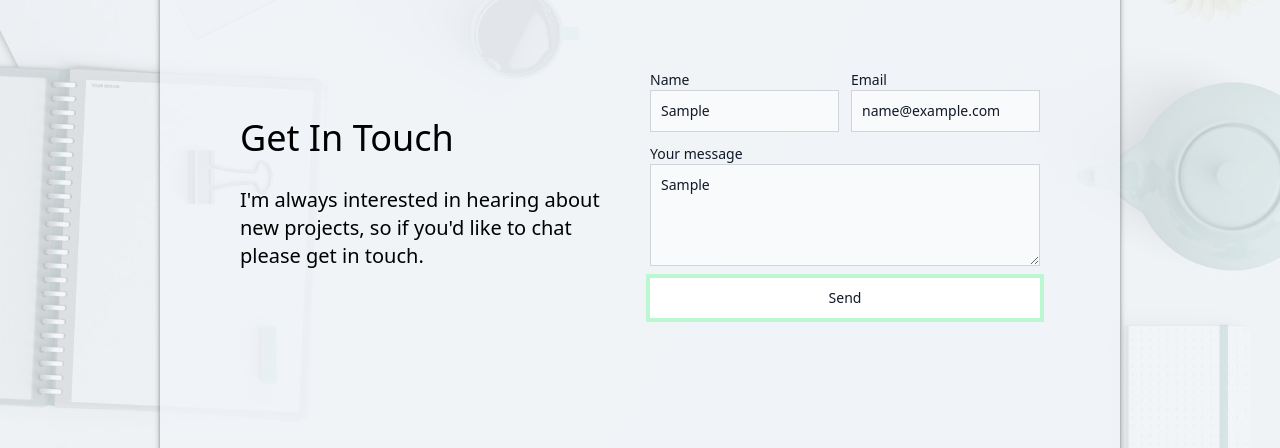
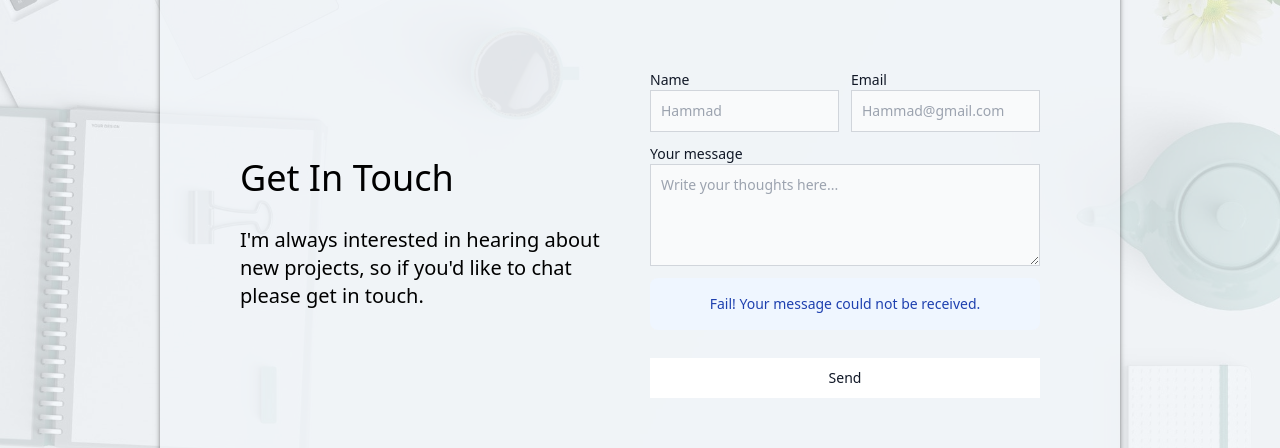
Before and after one commit to hamidazim321/portfolio, a React (Vite) app: page / in a window 1280 px wide. Both pictures are taken after typing "Sample", "name@example.com", "Sample" into the empty fields and a click on the button "Send". Shown: the part 3915-4363 px from the top of the page. Built offline with nearby package versions, Linux system fonts and the light colour scheme; no server answers; some icons are missing.

Commit message:
Handle form loading

```diff
--- a/src/email.js
+++ b/src/email.js
@@ -2,12 +2,13 @@ const public_id = import.meta.env.VITE_PUBLIC_KEY
 const service_id = import.meta.env.VITE_SERVICE_ID
 export const template_id = import.meta.env.VITE_TEMPLATE_ID
 
-export const sendEmail = async(e) => {
-  e.preventDefault()
-  const formData = new FormData(e.target)
+export const sendEmail = async(form) => {
+  const formData = new FormData(form)
   formData.append('service_id', service_id);
   formData.append('template_id', template_id);
   formData.append('user_id', public_id);
+  let status;
+
   try {
     const email = await fetch('https://api.emailjs.com/api/v1.0/email/send-form', {
     method: 'POST',
@@ -15,8 +16,10 @@ export const sendEmail = async(e) => {
     contentType: false,
     processData: false
   })
-  return "Message Sent"
-  }catch {
-    return "Error occured when send your message"
+  status = 200
+  }catch (error) {
+    console.error(error)
+    status = 'fail'
   }
+  return status
 }
--- a/src/pages/Contact.jsx
+++ b/src/pages/Contact.jsx
@@ -1,12 +1,21 @@
-import React, { useEffect } from "react";
 import { FaTwitter, FaLinkedinIn, FaGithub } from "react-icons/fa6";
 import { sendEmail } from "../email";
+import { useState } from "react";
 
 export default function Contact() {
+  const [emailResp, setEmailResp] = useState(null);
+  const [loading, setLoading] = useState(false)
+
+  const handleSubmit = async(e) => {
+    e.preventDefault();
+    e.target.reset()
+    setLoading(true)
+    const response = await sendEmail(e.target);
+    await setEmailResp(response);
+    await setLoading(false)
+  };
   return (
-    <section
-      className="bg-laptop h-full relative bg-no-repeat bg-cover md:bg-cover bg-center bg-fixed dark:bg-slate-600"
-    >
+    <section className="bg-laptop h-full relative bg-no-repeat bg-cover md:bg-cover bg-center bg-fixed dark:bg-slate-600">
       <div className="dark:bg-slate-600/75 bg-slate-100/75 relative z-10 py-20">
         <div
           id="contact"
@@ -23,7 +32,10 @@ export default function Contact() {
               </p>
             </div>
             <div className="flex flex-col w-full md:w-1/2">
-              <form onSubmit={sendEmail} className="flex flex-col gap-3">
+              <form
+                onSubmit={handleSubmit}
+                className="flex flex-col gap-3"
+              >
                 <div className="flex flex-col md:flex-row gap-3">
                   <div>
                     <label
@@ -69,15 +81,34 @@ export default function Contact() {
                     rows="4"
                     className="block p-2.5 w-full text-sm text-gray-900 bg-gray-50 border border-gray-300 focus:ring-green-500 focus:border-green-500 dark:bg-gray-700 dark:border-gray-600 dark:placeholder-gray-400 dark:text-white "
                     placeholder="Write your thoughts here..."
+                    required
                   ></textarea>
                 </div>
-                <div>
-                  <button className="relative w-full inline-flex items-center justify-center  overflow-hidden text-sm font-medium text-gray-900 group bg-gradient-to-br from-green-400 to-blue-600 group-hover:from-green-400 group-hover:to-blue-600 hover:text-white dark:text-white focus:ring-4 focus:outline-none focus:ring-green-200 dark:focus:ring-green-800">
-                    <span className="w-full relative px-5 py-2.5 transition-all ease-in duration-75 bg-transparent md:bg-white dark:bg-gray-900 md:group-hover:bg-opacity-0">
-                      Send
-                    </span>
-                  </button>
-                </div>
+                {emailResp &&
+                  (emailResp == 200 ? (
+                    <div
+                      className="p-4 text-center mb-4 text-sm text-green-800 rounded-lg bg-green-50 dark:bg-gray-800 dark:text-green-400"
+                      role="alert"
+                    >
+                      <span className="font-medium">Success!</span> Your message has been received
+                    </div>
+                  ) : (
+                    <div
+                      class="p-4 text-center mb-4 text-sm text-blue-800 rounded-lg bg-blue-50 dark:bg-gray-800 dark:text-blue-400"
+                      role="alert"
+                    >
+                      <span class="font-medium">Fail!</span> Your message could not be received.
+                    </div>
+                  ))}
+                <button
+                  type="submit"
+                  className="relative w-full inline-flex items-center justify-center  overflow-hidden text-sm font-medium text-gray-900 group bg-gradient-to-br from-green-400 to-blue-600 group-hover:from-green-400 group-hover:to-blue-600 hover:text-white dark:text-white focus:ring-4 focus:outline-none focus:ring-green-200 dark:focus:ring-green-800"
+                  disabled = {loading}
+                >
+                  <span className="w-full relative px-5 py-2.5 transition-all ease-in duration-75 bg-transparent md:bg-white dark:bg-gray-900 md:group-hover:bg-opacity-0">
+                    Send
+                  </span>
+                </button>
               </form>
             </div>
           </div>
```
